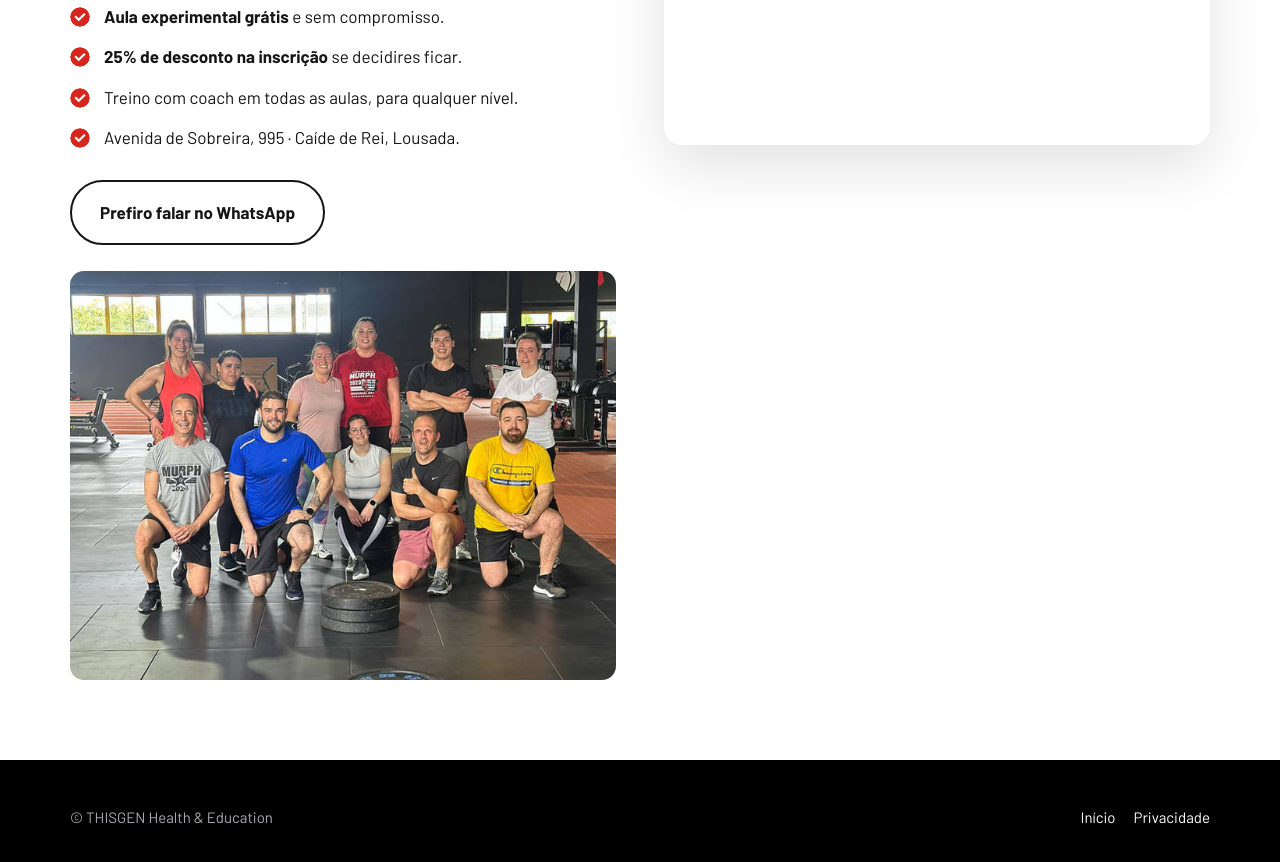
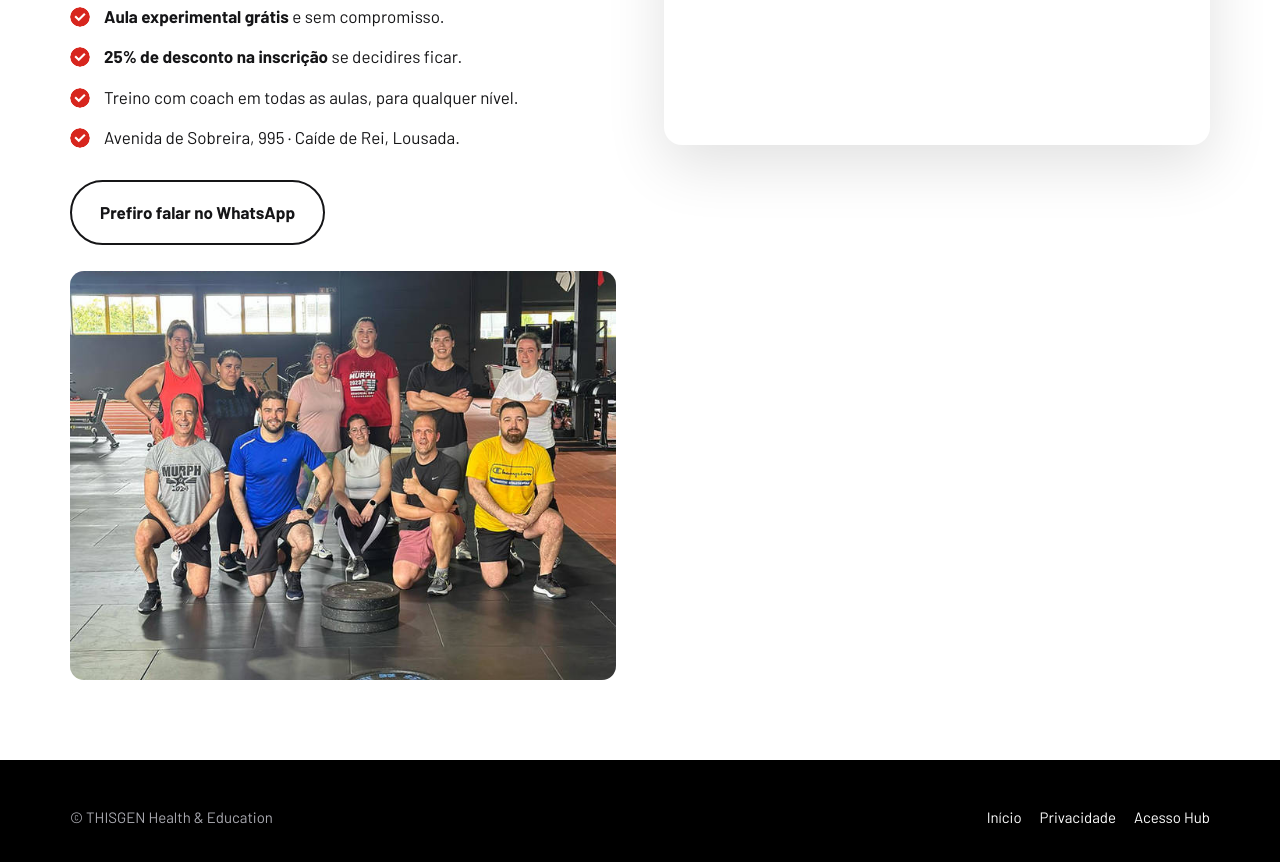
Before and after one commit to heldersmite88/thisgen-site, a plain HTML site: page convite.html in a window 1280 px wide. Shown: the part 495-1357 px from the top of the page. Drawn offline with Linux system fonts and the light colour scheme.

Commit message:
Update convite.html

```diff
--- a/convite.html
+++ b/convite.html
@@ -51,7 +51,7 @@
   </div>
 </section>
 </main>
-<footer><div class="wrap"><div>© THISGEN Health &amp; Education</div><nav aria-label="Rodapé"><a href="./">Início</a><a href="privacidade.html">Privacidade</a></nav></div></footer>
+<footer><div class="wrap"><div>© THISGEN Health &amp; Education</div><nav aria-label="Rodapé"><a href="./">Início</a><a href="privacidade.html">Privacidade</a><a href="https://thisgengroup.lovable.app/auth" rel="nofollow">Acesso Hub</a></nav></div></footer>
 <script defer src="https://static.cloudflareinsights.com/beacon.min.js" data-cf-beacon='{"token": "e3ec893c767c4276a78ac90bd50fad94"}'></script>
 </body>
 </html>
```
